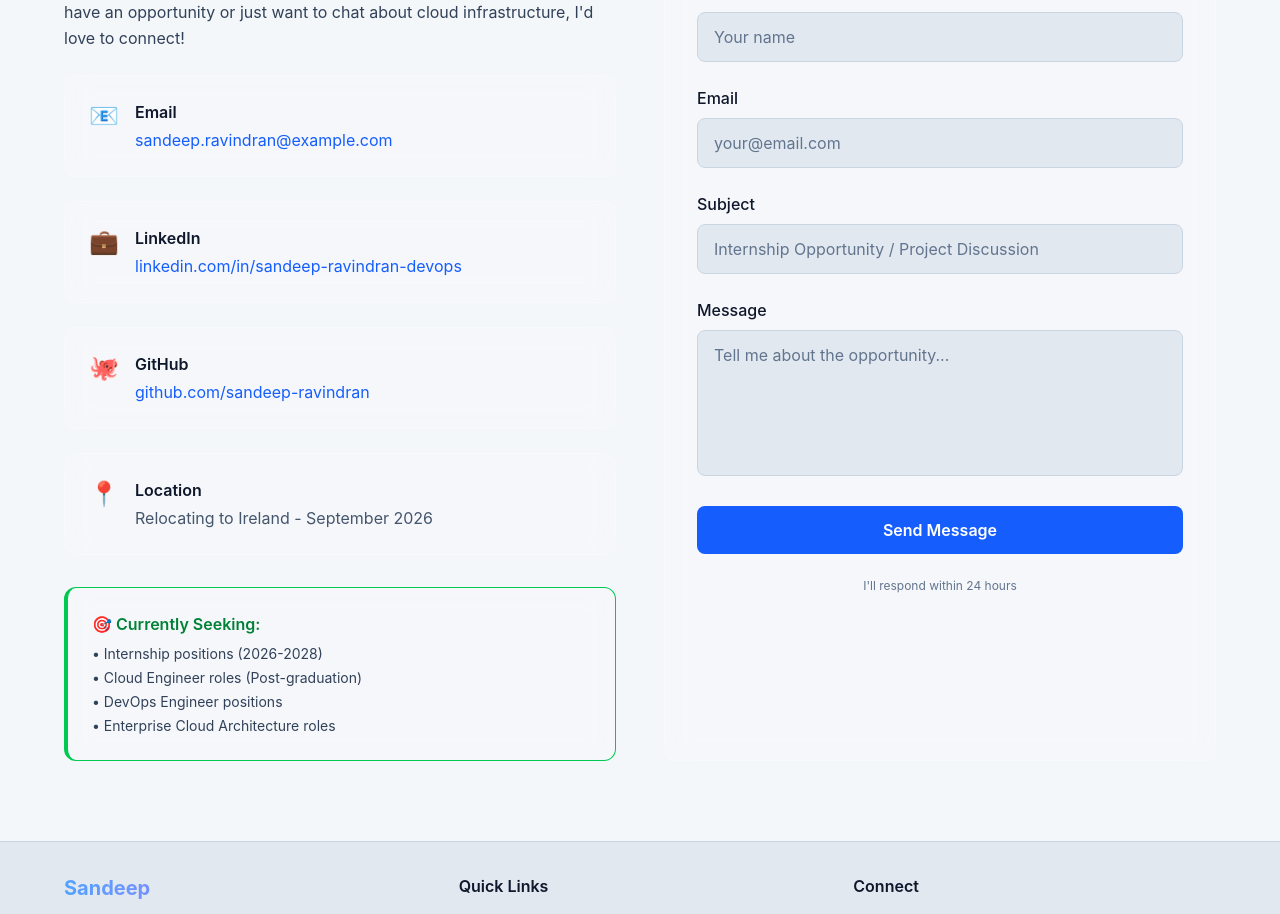
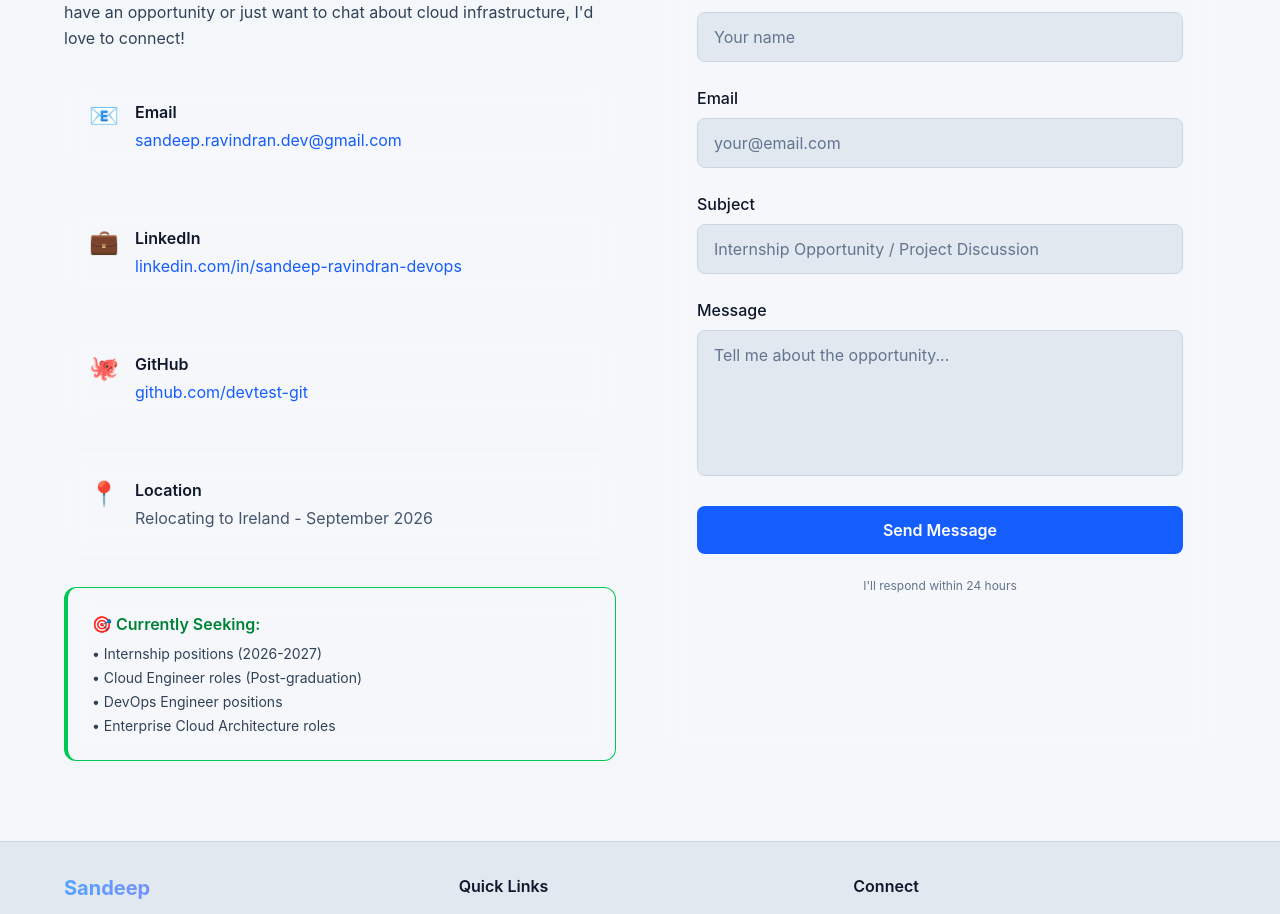
Before and after one commit to devtest-git/Portfolio, a Next.js app: page / in a window 1280 px wide. Shown: the part 6086-7000 px from the top of the page. Built offline with nearby package versions, Linux system fonts and the light colour scheme.

Commit message:
contact info edited

```diff
--- a/src/components/Contact.tsx
+++ b/src/components/Contact.tsx
@@ -52,10 +52,10 @@ export default function Contact() {
                   <div>
                     <h4 className="font-semibold text-slate-900 dark:text-white mb-1 transition-colors duration-300">Email</h4>
                     <a
-                      href="mailto:sandeep.ravindran@example.com"
+                      href="mailto:sandeep.ravindran.dev@gmail.com"
                       className="text-blue-600 dark:text-blue-400 hover:text-blue-700 dark:hover:text-blue-300 transition-colors"
                     >
-                      sandeep.ravindran@example.com
+                      sandeep.ravindran.dev@gmail.com
                     </a>
                   </div>
                 </div>
@@ -84,12 +84,12 @@ export default function Contact() {
                   <div>
                     <h4 className="font-semibold text-slate-900 dark:text-white mb-1 transition-colors duration-300">GitHub</h4>
                     <a
-                      href="https://github.com/sandeep-ravindran"
+                      href="https://github.com/devtest-git"
                       target="_blank"
                       rel="noopener noreferrer"
                       className="text-blue-600 dark:text-blue-400 hover:text-blue-700 dark:hover:text-blue-300 transition-colors"
                     >
-                      github.com/sandeep-ravindran
+                      github.com/devtest-git
                     </a>
                   </div>
                 </div>
@@ -112,7 +112,7 @@ export default function Contact() {
             <div className="glass-effect p-6 border-l-4 border-green-500">
               <p className="text-green-700 dark:text-green-400 font-semibold mb-2 transition-colors duration-300">🎯 Currently Seeking:</p>
               <ul className="text-slate-700 dark:text-slate-300 space-y-1 text-sm transition-colors duration-300">
-                <li>• Internship positions (2026-2028)</li>
+                <li>• Internship positions (2026-2027)</li>
                 <li>• Cloud Engineer roles (Post-graduation)</li>
                 <li>• DevOps Engineer positions</li>
                 <li>• Enterprise Cloud Architecture roles</li>
```
